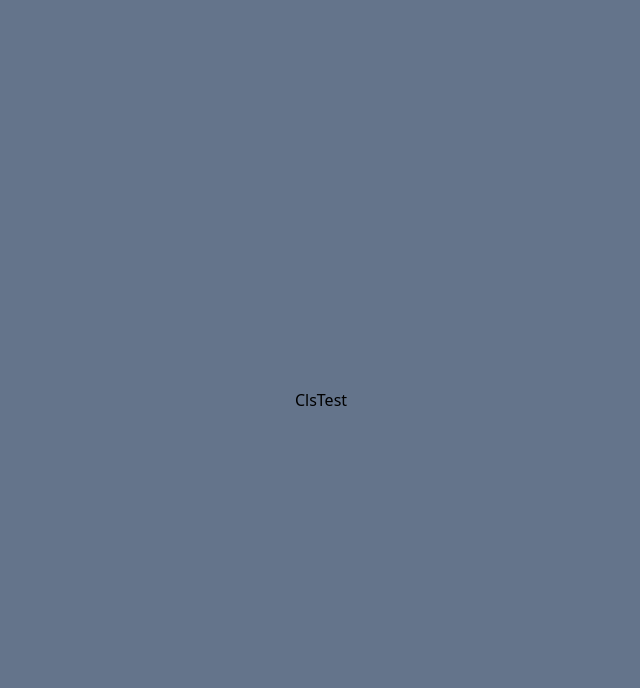
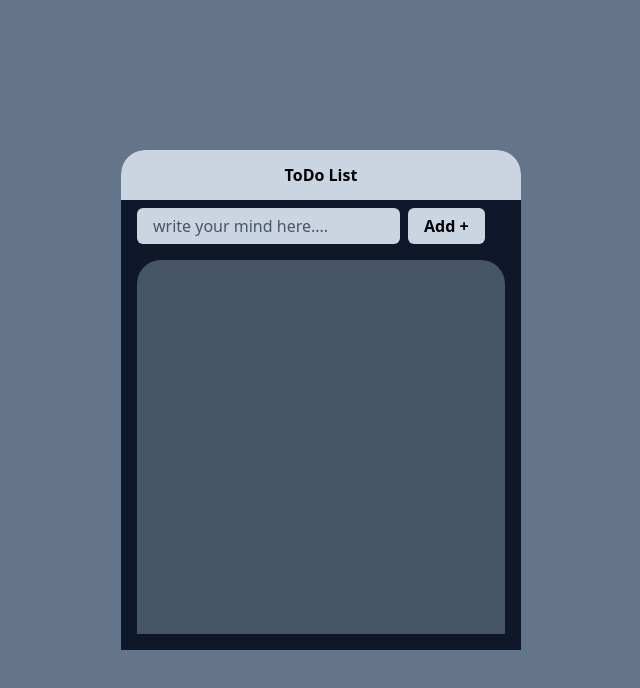
Before and after one commit to mehammedb/react-todo1, a React app: page / in a window 1280 px wide. Shown: the top 688 px of the page, without its empty margins (319-959 px from the left). Built offline with nearby package versions, Linux system fonts and the light colour scheme; the HTML template or start-up script is replaced by a standard one.

Commit message:
add edit button

```diff
--- a/src/App.jsx
+++ b/src/App.jsx
@@ -4,12 +4,12 @@ import ClsTest from "./components/ClsTest";
 
 const App = () => {
   return (
-    <div className="bg-slate-500 w-full max-w-[1440px] h-screen m-auto flex justify-center items-center">
+    <div className="bg-slate-500 w-full h-screen mx-auto flex justify-center items-center">
       {/* <img className="w-24 h-28" src="./assets/me.jpg" alt="" /> */}
       {/* <Login /> */}
       {/* <TodoApp /> */}
-      {/* <SelfTest /> */}
-      <ClsTest />
+      <SelfTest />
+      {/* <ClsTest /> */}
     </div>
   );
 };
--- a/src/assets/SelfTest.jsx
+++ b/src/assets/SelfTest.jsx
@@ -1,18 +1,65 @@
 import React, { useState } from "react";
 import { FaEdit } from "react-icons/fa";
 import { MdDelete } from "react-icons/md";
+import Editform from "../components/Editform";
 
 const SelfTest = () => {
   const [inputValue, setInputValue] = useState("");
   const [posts, setPosts] = useState([]);
 
+  const addPost = () => {
+    setPosts([
+      { id: Date.now(), text: inputValue, isTicked: false, isEditing: false },
+      ...posts,
+    ]);
+    setInputValue("");
+  };
+
+  const toggleTick = (id) => {
+    setPosts(
+      posts.map((post) =>
+        post.id === id ? { ...post, isTicked: !post.isTicked } : post
+      )
+    );
+  };
+
+  const toggleEdit = (id) => {
+    setPosts(
+      posts.map((post) =>
+        post.id === id ? { ...post, isEditing: !post.isEditing } : post
+      )
+    );
+  };
+
+  const deletePost = (id) => {
+    setPosts(posts.filter((post) => post.id !== id));
+  };
+
+  const updatePost = (id, inpt) => {
+    setPosts(
+      posts.map((post) =>
+        post.id === id ? { ...post, text: inpt, isEditing: false } : post
+      )
+    );
+  };
+
+  const cancelMethod = (id) => {
+    setPosts(
+      posts.map((post) =>
+        post.id === id ? { ...post, isEditing: false } : post
+      )
+    );
+  };
+
   return (
-    <div className="w-[400px] h-[500px] bg-slate-900 rounded-3xl flex flex-col">
-      <div className="bg-slate-300 w-full h-[50px] flex items-center justify-center rounded-t-3xl">
+    <div className="w-full max-w-[400px] min-h-[500px] max-h-[500px] bg-slate-900 rounded-3xl flex flex-col">
+      {/* Fixed Header */}
+      <div className="bg-slate-300 min-h-[50px] flex items-center justify-center rounded-t-3xl">
         <p className="font-extrabold">ToDo List</p>
       </div>
 
-      <div className="w-full flex items-center px-4 py-2 space-x-2">
+      {/* Input Area */}
+      <div className="flex items-center px-4 py-2 space-x-2">
         <input
           className="px-4 py-1.5 rounded-md bg-slate-300 placeholder-slate-600"
           type="text"
@@ -22,50 +69,53 @@ const SelfTest = () => {
         />
         <button
           className="bg-slate-300 text-center text-base px-4 py-1.5 rounded-md font-semibold"
-          onClick={() => {
-            setPosts([{ text: inputValue, isTicked: false }, ...posts]);
-            setInputValue("");
-          }}
+          onClick={addPost}
         >
           Add +
         </button>
       </div>
 
-      <div className="bg-slate-900 flex-1 pt-2 pr-4 pb-4 pl-4 flex">
-        <div className="bg-slate-600 flex-1 rounded-t-3xl px-3 py-8">
-          <ul className="space-y-1">
-            {posts.map((post, i) => (
+      {/* Scrollable Content Area */}
+      <div className="bg-slate-900 flex-grow overflow-hidden px-4 pt-2 pb-4 flex flex-col">
+        <div className="bg-slate-600 rounded-t-3xl p-5 flex-grow overflow-hidden flex flex-col">
+          <div className="flex-grow overflow-hidden flex flex-col">
+            {/* Scrollable List */}
+            <ul className="space-y-2 flex-grow overflow-auto">
+              {/* Set max height here */}
+              {posts.map((post) =>
+                post.isEditing ? (
+                  <Editform
+                    key={post.id}
+                    post={post}
+                    cancelMethod={cancelMethod}
+                    updatePost={updatePost}
+                  />
+                ) : (
                   <li
                     className="bg-yellow-100 flex justify-between items-center p-2 rounded-md"
-                key={i}
+                    key={post.id}
                   >
                     <div className="flex space-x-2">
                       <input
                         type="checkbox"
                         checked={post.isTicked}
-                    onChange={() => {
-                      const newposts = posts.map((p, indx) =>
-                        indx === i ? { ...p, isTicked: !p.isTicked } : p
-                      );
-                      setPosts(newposts);
-                    }}
+                        onChange={() => toggleTick(post.id)}
                       />
-                  <span className={`${post.isTicked ? "line-through" : ""}`}>
+                      <span
+                        className={`${post.isTicked ? "line-through" : ""}`}
+                      >
                         {post.text}
                       </span>
                     </div>
                     <div className="flex space-x-2">
-                  <FaEdit />
-                  <MdDelete
-                    onClick={() => {
-                      const dltPost = posts.filter((_, index) => i !== index);
-                      setPosts(dltPost);
-                    }}
-                  />
+                      <FaEdit onClick={() => toggleEdit(post.id)} />
+                      <MdDelete onClick={() => deletePost(post.id)} />
                     </div>
                   </li>
-            ))}
+                )
+              )}
             </ul>
+          </div>
         </div>
       </div>
     </div>
--- /dev/null
+++ b/src/components/Editform.jsx
@@ -0,0 +1,35 @@
+import React, { useState } from "react";
+
+const Editform = ({ post, cancelMethod, updatePost }) => {
+  const [inputValue, setInputValue] = useState(post.text);
+
+  return (
+    <div className="flex items-center py-1 space-x-2">
+      <input
+        className="flex-grow min-w-[100px] px-4 py-1.5 rounded-md bg-slate-300 placeholder-slate-600" //flex-grow min-w-[100px] max-w-full
+        type="text"
+        value={inputValue}
+        onChange={(e) => setInputValue(e.target.value)}
+        placeholder={`Your text was: ${post.text}`}
+      />
+      <button
+        className="bg-slate-300 text-center text-base px-4 py-1.5 rounded-md font-semibold "
+        onClick={() => {
+          updatePost(post.id, inputValue);
+        }}
+      >
+        Update
+      </button>
+      <button
+        className="bg-red-300 text-center text-base px-4 py-1.5 rounded-md font-semibold "
+        onClick={() => {
+          cancelMethod(post.id);
+        }}
+      >
+        Cancel
+      </button>
+    </div>
+  );
+};
+
+export default Editform;
```
Lines whose indentation alone changed are shown as unchanged.
